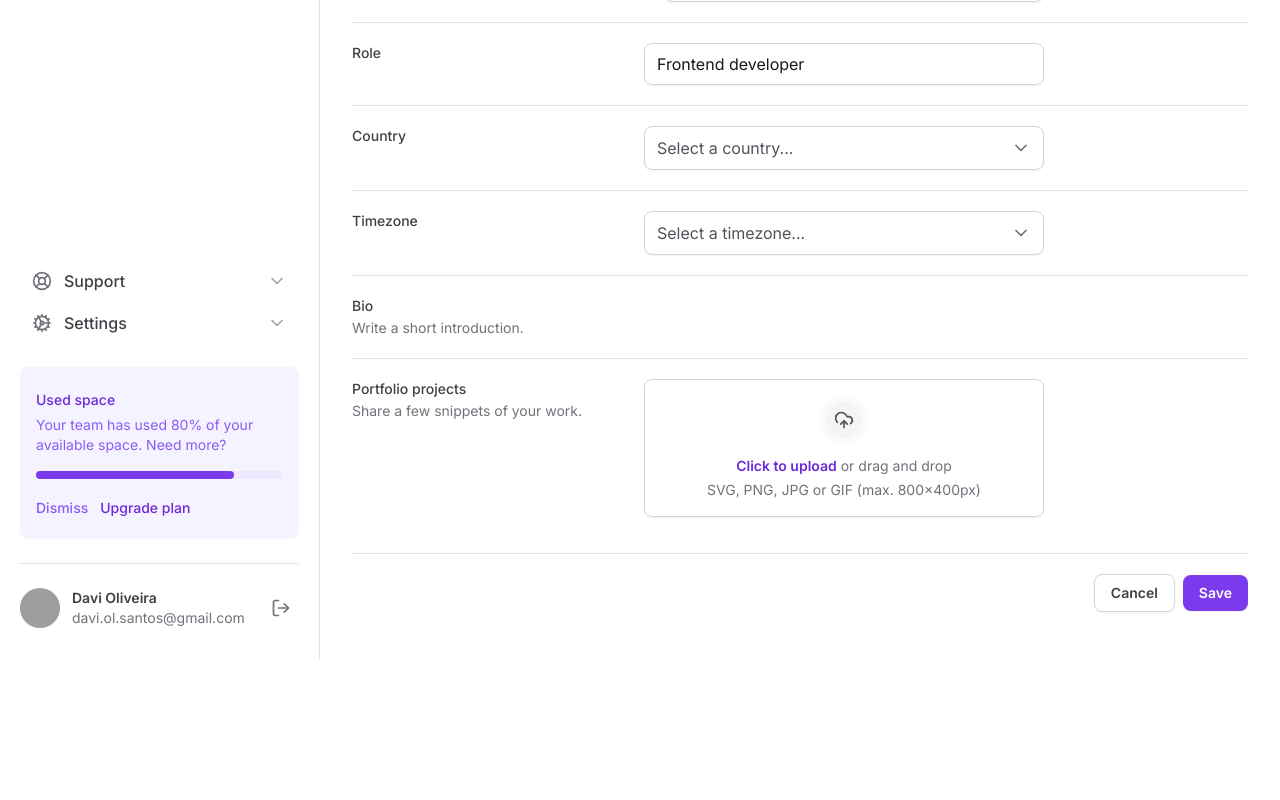
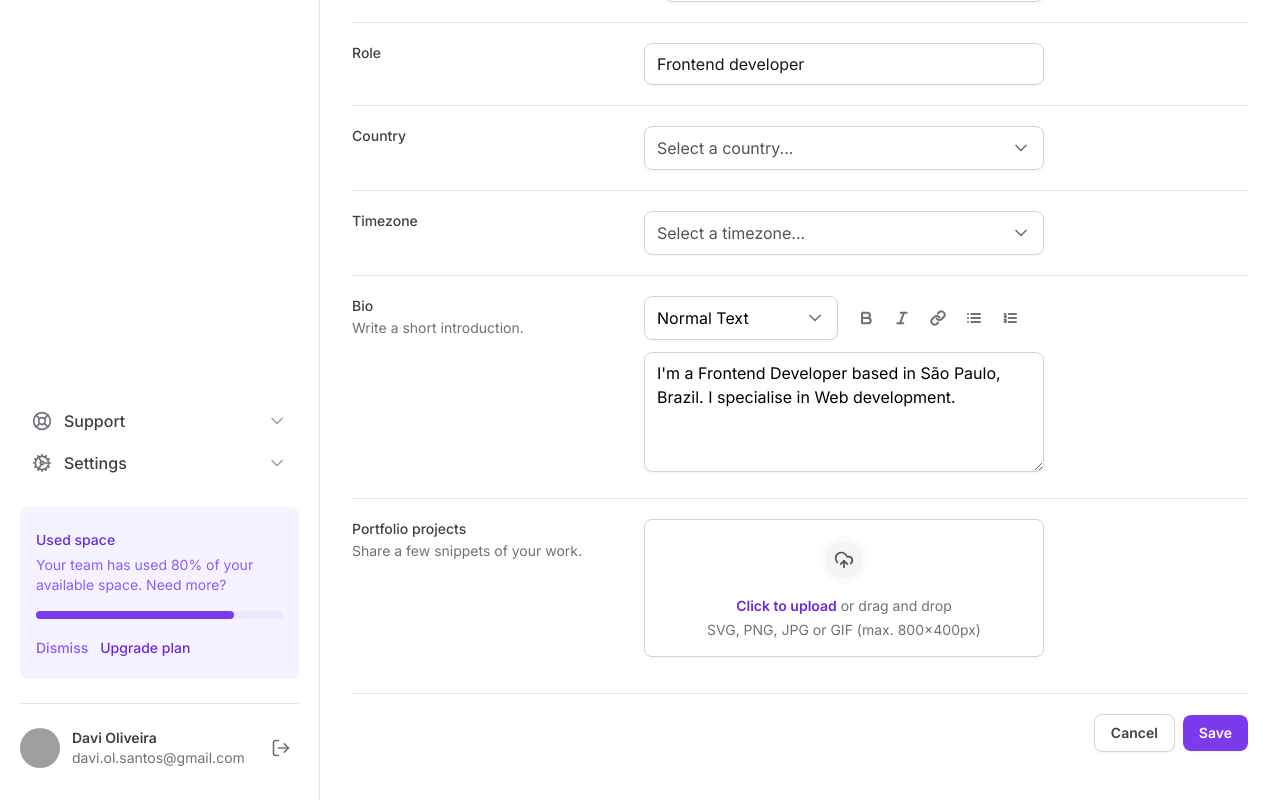
Before and after one commit to davsoliveira/ignite-tailwind, a Next.js app: page / in a window 1280 px wide. Shown: the part 552-1352 px from the top of the page. Before the commit the page ends 1212 px from the top, so only its background shows below. Built offline with nearby package versions, Linux system fonts and the light colour scheme; grey boxes are pictures that could not be loaded.

Commit message:
criando input de biografia

```diff
--- a/src/app/page.tsx
+++ b/src/app/page.tsx
@@ -1,9 +1,10 @@
 import { SettingsTabs } from '@/components/SettingsTabs'
 import * as Input from '@/components/Input'
 import * as FileInput from '@/components/Form/FileInput/index'
-import { Mail } from 'lucide-react'
+import { Bold, Italic, Link, List, ListOrdered, Mail } from 'lucide-react'
 import { Select } from '@/components/Form/Select'
 import { SelectItem } from '@/components/Form/Select/SelectItem'
+import { Textarea } from '@/components/Form/Textarea'
 
 export default function Home() {
   return (
@@ -141,7 +142,59 @@
                 Write a short introduction.
               </span>
             </label>
-            <div />
+            <div className="space-y-3">
+              <div className="grid grid-cols-2 gap-3">
+                <Select placeholder="" defaultValue="normal">
+                  <SelectItem
+                    value="normal"
+                    text="Normal Text"
+                    defaultChecked
+                  />
+                  <SelectItem value="md" text="Markdown" />
+                </Select>
+
+                <div className="flex items-center gap-1">
+                  <button
+                    type="button"
+                    className="rounded-md p-2 hover:bg-zinc-50"
+                  >
+                    <Bold className="h-4 w-4 text-zinc-500" strokeWidth={3} />
+                  </button>
+                  <button
+                    type="button"
+                    className="rounded-md p-2 hover:bg-zinc-50"
+                  >
+                    <Italic className="h-4 w-4 text-zinc-500" strokeWidth={3} />
+                  </button>
+                  <button
+                    type="button"
+                    className="rounded-md p-2 hover:bg-zinc-50"
+                  >
+                    <Link className="h-4 w-4 text-zinc-500" strokeWidth={3} />
+                  </button>
+                  <button
+                    type="button"
+                    className="rounded-md p-2 hover:bg-zinc-50"
+                  >
+                    <List className="h-4 w-4 text-zinc-500" strokeWidth={3} />
+                  </button>
+                  <button
+                    type="button"
+                    className="rounded-md p-2 hover:bg-zinc-50"
+                  >
+                    <ListOrdered
+                      className="h-4 w-4 text-zinc-500"
+                      strokeWidth={3}
+                    />
+                  </button>
+                </div>
+              </div>
+
+              <Textarea
+                id="bio"
+                defaultValue="I'm a Frontend Developer based in São Paulo, Brazil. I specialise in Web development."
+              />
+            </div>
           </div>
 
           <div className="grid grid-cols-form gap-3 pt-5">
--- a/src/components/Form/Select/index.tsx
+++ b/src/components/Form/Select/index.tsx
@@ -4,14 +4,14 @@
 import { ChevronDown } from 'lucide-react'
 import { ReactNode } from 'react'
 
-export interface SelectProps {
+export interface SelectProps extends SelectPrimitive.SelectProps {
   children: ReactNode
   placeholder: string
 }
 
-export function Select({ children, placeholder }: SelectProps) {
+export function Select({ children, placeholder, ...props }: SelectProps) {
   return (
-    <SelectPrimitive.Root>
+    <SelectPrimitive.Root {...props}>
       <SelectPrimitive.Trigger className="flex h-11 w-full items-center justify-between gap-2 rounded-lg border border-zinc-300 px-3 py-2 shadow-sm data-[placeholder]:text-zinc-600">
         <SelectPrimitive.Value
           placeholder={placeholder}
--- /dev/null
+++ b/src/components/Form/Textarea.tsx
@@ -0,0 +1,12 @@
+import { ComponentProps } from 'react'
+
+export type TextareaProps = ComponentProps<'textarea'>
+
+export function Textarea(props: TextareaProps) {
+  return (
+    <textarea
+      className="min-h-[120px] w-full resize-y rounded-lg border border-zinc-300 px-3 py-2 shadow-sm"
+      {...props}
+    />
+  )
+}
```
